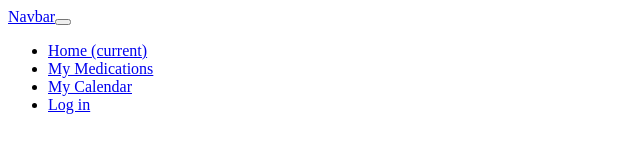
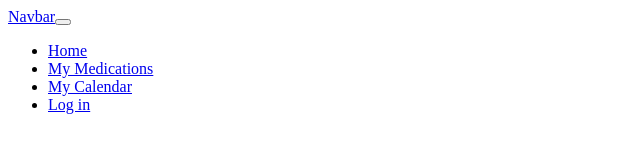
Before and after one commit to RayChenPy/medicalApp, a Next.js app in the folder medication-app/: page / in a window 1280 px wide. Shown: the top 160 px of the page, without its empty margins (0-640 px from the left). Built offline with nearby package versions, Linux system fonts and the light colour scheme.

Commit message:
edited navbar txt

```diff
--- a/medication-app/components/navbar.jsx
+++ b/medication-app/components/navbar.jsx
@@ -11,7 +11,7 @@ const Navbar = () => {
 				<div className="collapse navbar-collapse" id="navbarNav">
 					<ul className="navbar-nav">
 						<li className="nav-item active">
-							<a className="nav-link" href="#">Home <span className="sr-only">(current)</span></a>
+							<a className="nav-link" href="#">Home <span className="sr-only"></span></a>
 						</li>
 						<li className="nav-item">
 							<a className="nav-link" href="#">My Medications</a>
```
